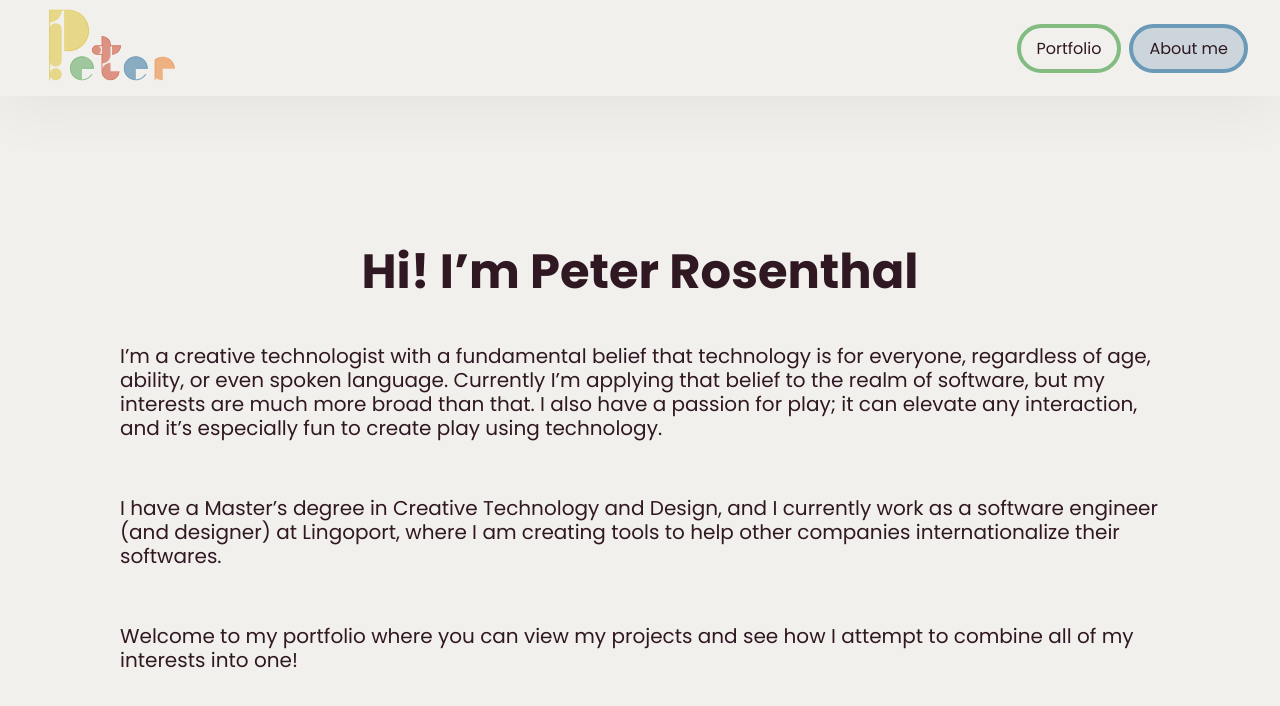
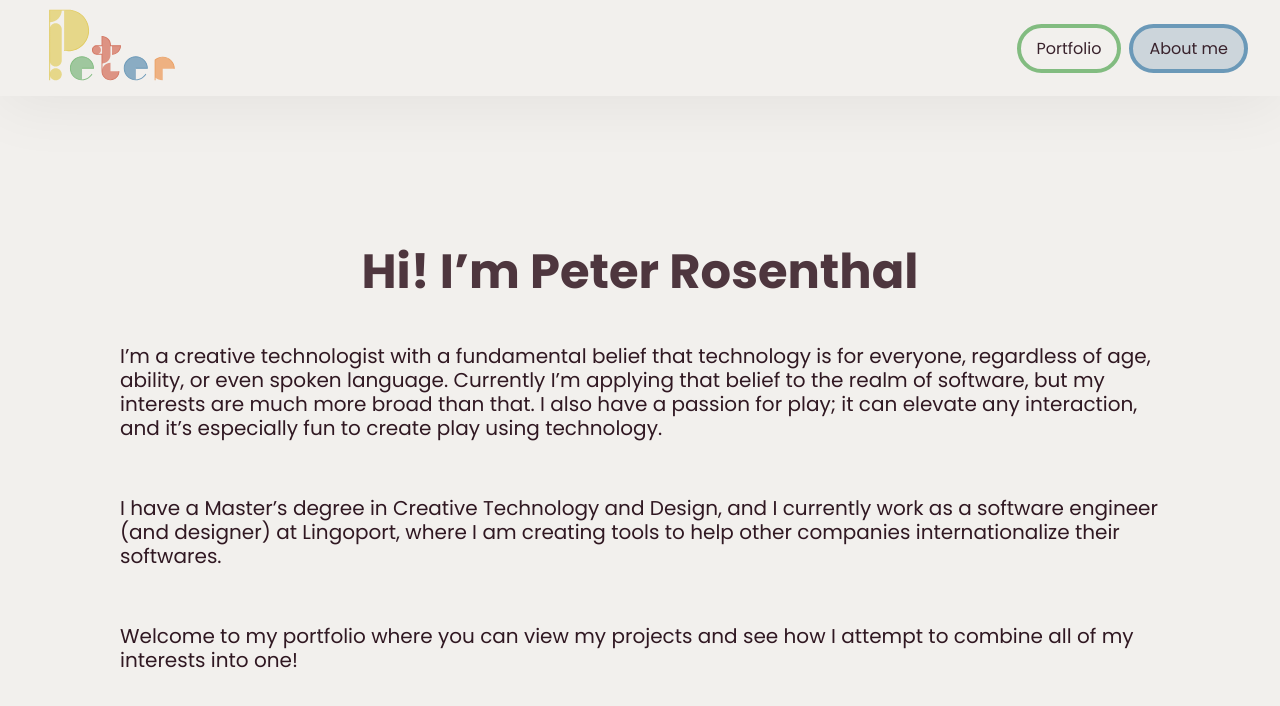
Before and after one commit to peterrosenthal/peter.rosenth.al, a SvelteKit app: page /me in a window 1280 px wide. Shown: the top 706 px of the page. Built offline with nearby package versions, Linux system fonts and the light colour scheme.

Commit message:
fix some 'baseline' -> 'base'

```diff
--- a/src/lib/Nav.svelte
+++ b/src/lib/Nav.svelte
@@ -42,7 +42,7 @@
 
   .group a {
     text-decoration: none;
-    color: var(--baseline-90);
+    color: var(--base-90);
     padding-inline: 1rem;
     padding-block: 0.5rem;
     border-style: solid;
--- a/src/routes/me/+page.svelte
+++ b/src/routes/me/+page.svelte
@@ -21,13 +21,13 @@
     font-size: 3rem;
     margin: 0;
     padding: 0;
-    color: var(--baseline-80);
+    color: var(--base-80);
   }
 
   p {
     font-size: 1.25rem;
     line-height: 1.5rem;
-    color: var(--baseline-100);
+    color: var(--base-100);
   }
 </style>
 
```
